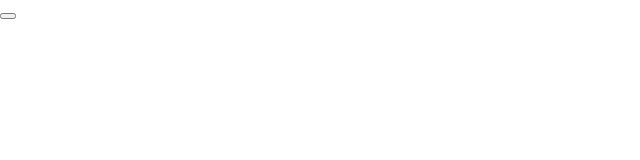
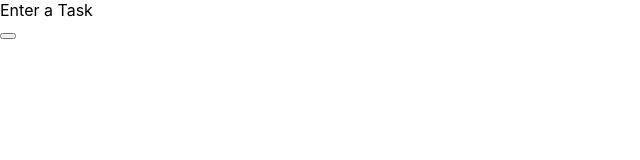
Before and after one commit to ddanner97/JustDoIt, a React (Create React App) app: page / in a window 1280 px wide. Shown: the top 160 px of the page, without its empty margins (0-640 px from the left). Built offline with nearby package versions, Linux system fonts and the light colour scheme; the HTML template or start-up script is replaced by a standard one.

Commit message:
start of render tasks branch

```diff
--- a/src/App.js
+++ b/src/App.js
@@ -17,6 +17,11 @@ function App() {
   return (
     <div className="to-do-app">
 
+      {tasks.length === 0
+        ? <div>Enter a Task</div>
+        : <div>You have Tasks To Do</div>
+      }
+
       {viewForm
         ? <TaskFrom viewForm={viewForm} setViewForm={setViewForm} tasks={tasks} setTaskList={setTaskList} />
         : <AddTaskButton viewForm={viewForm} setViewForm={setViewForm} />
```
